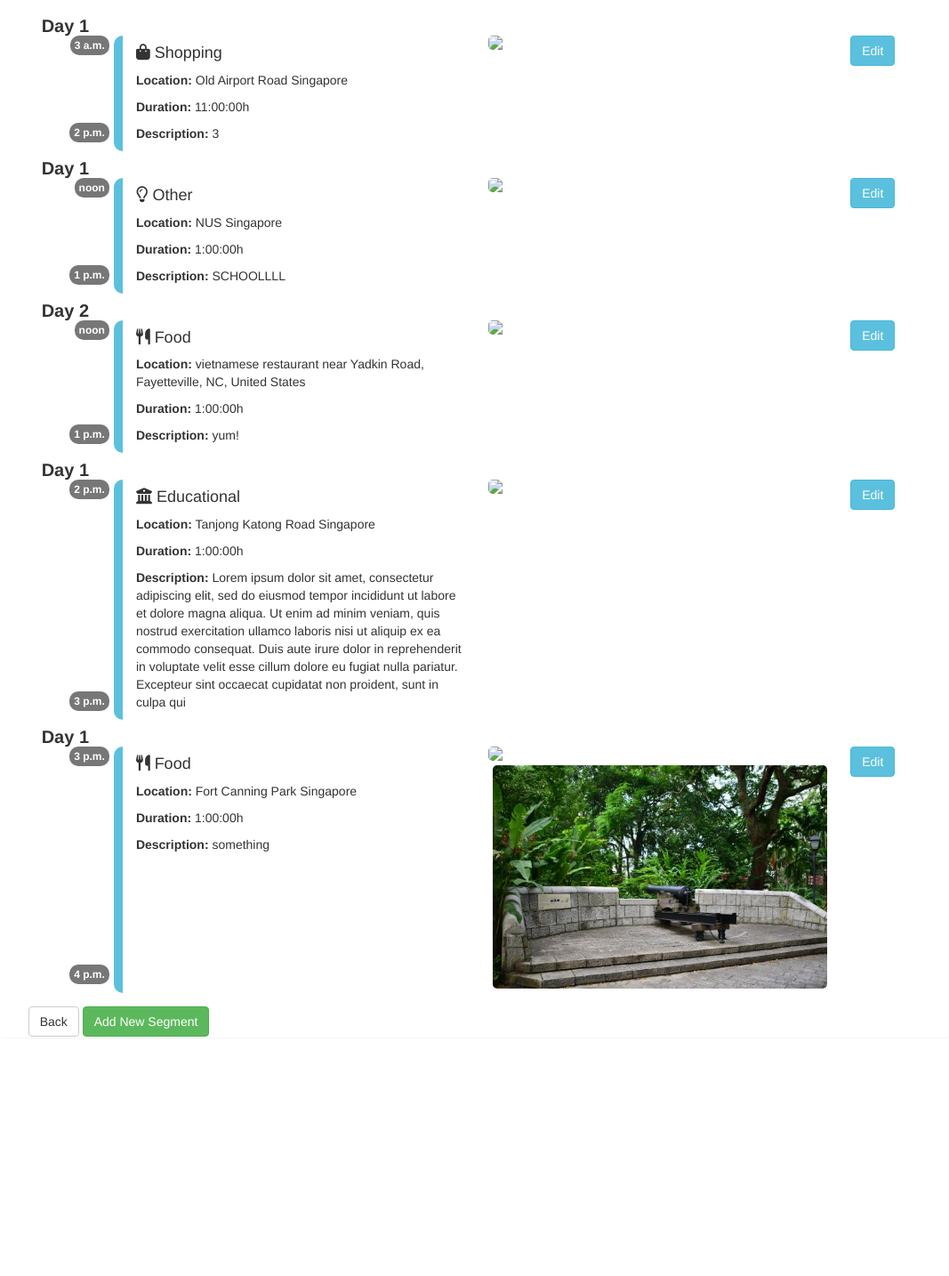
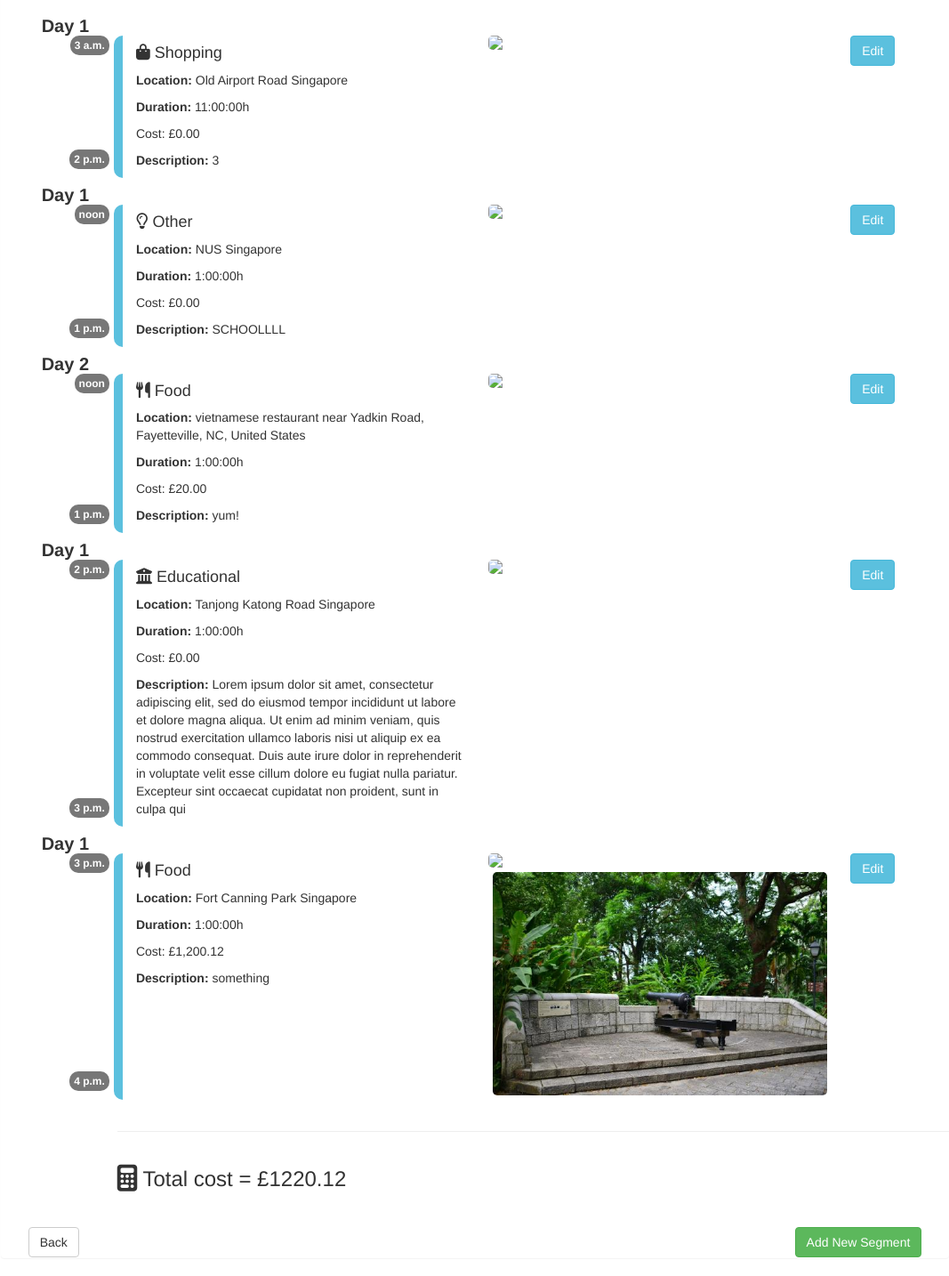
Before and after one commit to lw4715/triplan, a Django app: page /6/ in a window 1280 px wide. Shown: the part 810-2244 px from the top of the page at 89% size, without its empty margins (106-1173 px from the left). Before the commit the page ends 1975 px from the top, so only its background shows below. Run offline with Django 3.2, Linux system fonts and the light colour scheme; a user stored in the database is signed in; data comes from the database, SQL or seed files in the repository; both versions use the stored data as it was after the commit; some libraries are stand-ins or nearby versions.

Commit message:
add cost to ItinerarySegment and total_cost to Itinerary

```diff
--- a/triplan/models.py
+++ b/triplan/models.py
@@ -35,6 +35,13 @@
         for segment in self.itinerarysegment_set.all():
             total += segment.duration
         return self.format_delta_time(total)
+
+    @property
+    def total_cost(self):
+        cost = 0
+        for segment in self.itinerarysegment_set.all():
+            cost += segment.cost
+        return cost
 
     @staticmethod
     def format_delta_time(tdelta):
@@ -85,6 +92,7 @@
     description = models.CharField(max_length=400)
     photo = models.ImageField(blank=True)
     category = models.IntegerField(default=0, choices=CategoryUtil.get_category_choices())
+    cost = models.DecimalField(default=0, decimal_places=2, max_digits=6)
 
     class Meta:
         ordering = ['start_time']
--- a/triplan/static/custom.css
+++ b/triplan/static/custom.css
@@ -10,12 +10,12 @@
     margin: 5px;
 }
 
+.margin-top-20 {
+    margin-top: 20px;
+}
+
 .margin-bottom-5 {
     margin-bottom: 5px;
-}
-
-.margin-top-20 {
-    margin-top: 20px;
 }
 
 .margin-auto {
@@ -40,6 +40,11 @@
     position: absolute;
     top: 0;
     left: calc((100% - 600px)/2);
+}
+
+.total-cost {
+    margin-bottom: 30px;
+    margin-left: 100px;
 }
 
 /* Timeline */
--- a/triplan/templates/triplan/edit_form.html
+++ b/triplan/templates/triplan/edit_form.html
@@ -13,6 +13,6 @@
 
     <div class="col-sm-12">
         <a href="{{ back_url }}" class="btn btn-default">Back</a>
-        <button class="btn btn-success" type="submit">Save</button>
+        <button class="btn btn-success pull-right" type="submit">Save</button>
     </div>
 </form>
--- a/triplan/templates/triplan/itinerary_detail.html
+++ b/triplan/templates/triplan/itinerary_detail.html
@@ -18,7 +18,7 @@
 <div class="panel col-sm-10 col-sm-offset-1">
     <div class="col-sm-12">
         <h2 class="center">{{ itinerary.title }}</h2>
-        <small class="pull-right margin-bottom-5">added by {{ itinerary.owner }} on {{ itinerary.date_added | naturaltime }}</small>
+        <p><small class="pull-right margin-bottom-5">added by {{ itinerary.owner }} on {{ itinerary.date_added | naturaltime }}</small></p>
     </div>
     <div class="col-sm-12 margin-5">
         {% if itinerary.preview_photo %}
@@ -52,6 +52,7 @@
                     {{ segment.get_category_display }}</h4>
                 <p><strong>Location:</strong> {{ segment.location }}</p>
                 <p><strong>Duration:</strong> {{ segment.duration }}h</p>
+                <p>Cost: £{{ segment.cost | floatformat:2|intcomma}}</p>
 {#                <p><strong>From:</strong> {{ segment.start_time }}</p>#}
 {#                <p><strong>To:</strong> {{ segment.end_time }}</p>#}
                 <p><strong>Description:</strong> {{ segment.description }}</p>
@@ -73,11 +74,18 @@
         </div>
         {% endfor %}
     </div>
+    <div class="col-sm-12 total-cost">
+        <hr>
+        <h3 class="pull-left">
+            <span class="fa fa-calculator fa-lg"></span>
+            Total cost = £{{ itinerary.total_cost }}
+        </h3>
+    </div>
 
 
     <div class="col-sm-12">
         <a href="{% url 'triplan:itinerary_list' %}" class="btn btn-default">Back</a>
-        <a href="{% url 'triplan:itinerarysegment_create' itinerary.id %}" class="btn btn-success">Add New Segment</a>
+        <a href="{% url 'triplan:itinerarysegment_create' itinerary.id %}" class="btn btn-success pull-right">Add New Segment</a>
     </div>
 </div>
 {% endblock body %}
--- a/triplan/templates/triplan/itinerary_list.html
+++ b/triplan/templates/triplan/itinerary_list.html
@@ -23,7 +23,8 @@
                     <p class="itinerary-desc">
                         <strong class="itinerary-text">{{ itinerary.title }} </strong><br/>
                         <span class="itinerary-text">
-                            {{ itinerary.total_duration }}
+                            {{ itinerary.total_duration }} &nbsp;
+                            £{{ itinerary.total_cost }}
                         </span>
                     </p>
                 </div>
--- a/triplan/views.py
+++ b/triplan/views.py
@@ -29,10 +29,10 @@
 class ItinerarySegmentCreate(generic.edit.CreateView):
     pass
     model = ItinerarySegment
-    fields = ["photo", "location","category", "description", "day_number", "start_time", "end_time"]
+    fields = ["photo", "location","category", "description", "day_number", "start_time", "end_time", "cost"]
     widgets = {
-        "start_time": AdminTimeWidget(format='%H:%M'),
-        "end_time": AdminTimeWidget(format='%H:%M'),
+        "start_time": AdminTimeWidget(format='fa'),
+        "end_time": AdminTimeWidget(format='fa'),
         # "start_time": forms.TimeInput(format='%H:%M %p'),
         # "end_time": forms.TimeInput(format='%H:%M %p'),
     }
@@ -61,10 +61,10 @@
 class ItinerarySegmentEdit(generic.edit.UpdateView):
     template_name = "triplan/itinerarysegment_edit.html"
     model = ItinerarySegment
-    fields = ["photo", "location", "category", "description", "day_number", "start_time", "end_time"]
+    fields = ["photo", "location", "category", "description", "day_number", "start_time", "end_time", "cost"]
     widgets = {
-        "start_time": forms.TimeInput(format='%H:%M %p'),
-        "end_time": forms.TimeInput(format='%H:%M %p'),
+        "start_time": forms.TimeInput(format='fa'),
+        "end_time": forms.TimeInput(format='fa'),
     }
 
     def get_success_url(self):
```
Also changed, not shown: db.sqlite3, triplan/migrations/0013_itinerarysegment_cost.py (added).
